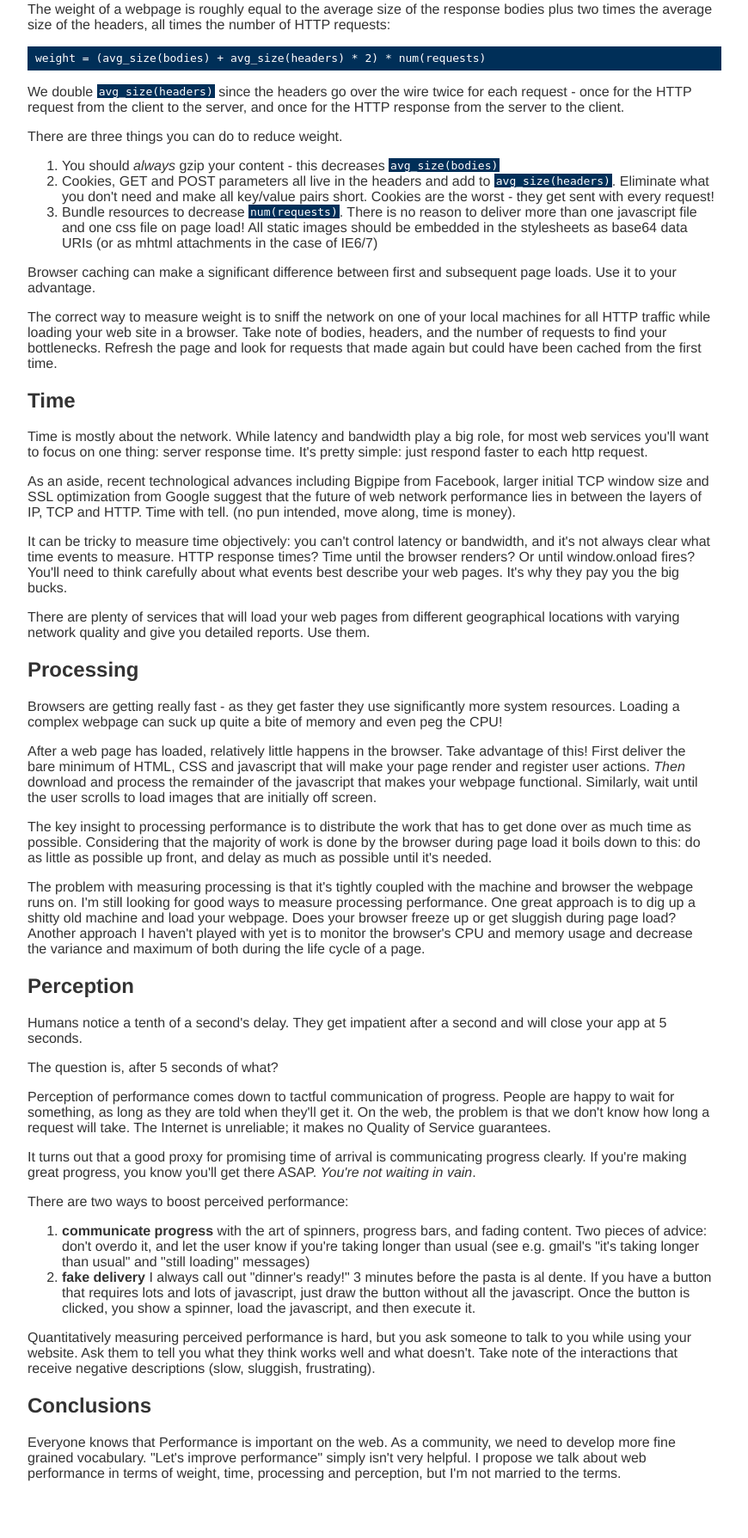
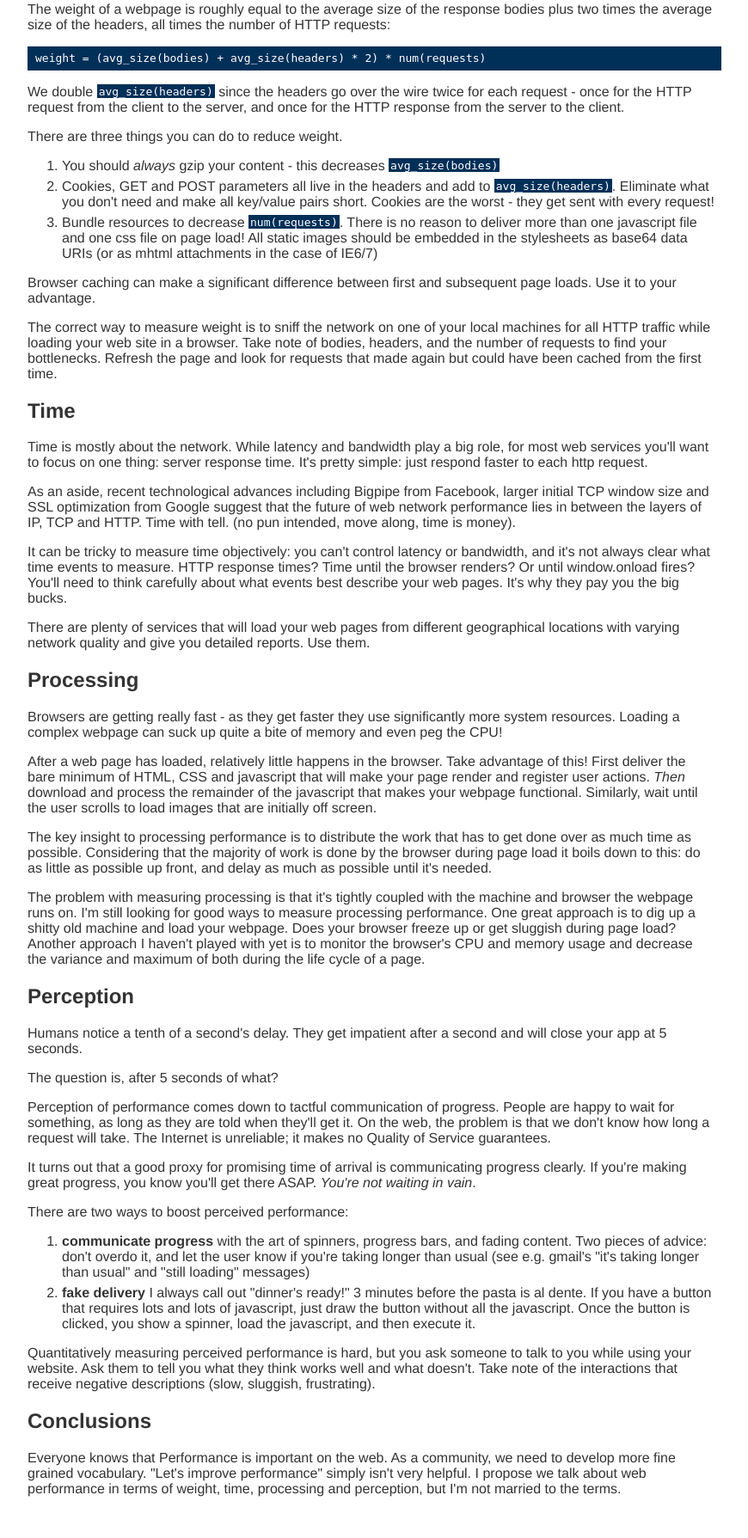
Before and after one commit to marcuswestin/marcuswest.in, a PHP site: page /on/four-performance-elements/index.html in a window 1280 px wide. Shown: the part 576-2365 px from the top of the page at 86% size, without its empty margins (26-896 px from the left). Before the commit the page ends 2299 px from the top, so only its background shows below. Run offline with PHP 8.4, Linux system fonts and the light colour scheme; some libraries are stand-ins or nearby versions.

Commit message:
give list items some breathing room

```diff
--- a/index.css
+++ b/index.css
@@ -48,6 +48,9 @@ body {
   width: 480px;
   margin-top: 70px;
   opacity: 0.8;
+}
+#post li {
+  margin: 0 0 6px 0;
 }
 @media only screen and (max-device-width: 900px) {
   #post {
--- a/src/index.styl
+++ b/src/index.styl
@@ -24,6 +24,7 @@ html, body { font-family:Helvetica; color:#333; }
 	width:1350px; margin:50px 0 0 50px;
 	.body { float: left; width: 800px; margin 0 0 50px 0; }
 	#disqus_thread { float: right; width: 480px; margin-top: 70px; opacity: .8; }
+	li { margin: 0 0 6px 0; }
 
 
 @media only screen and (max-device-width: 900px)
```
